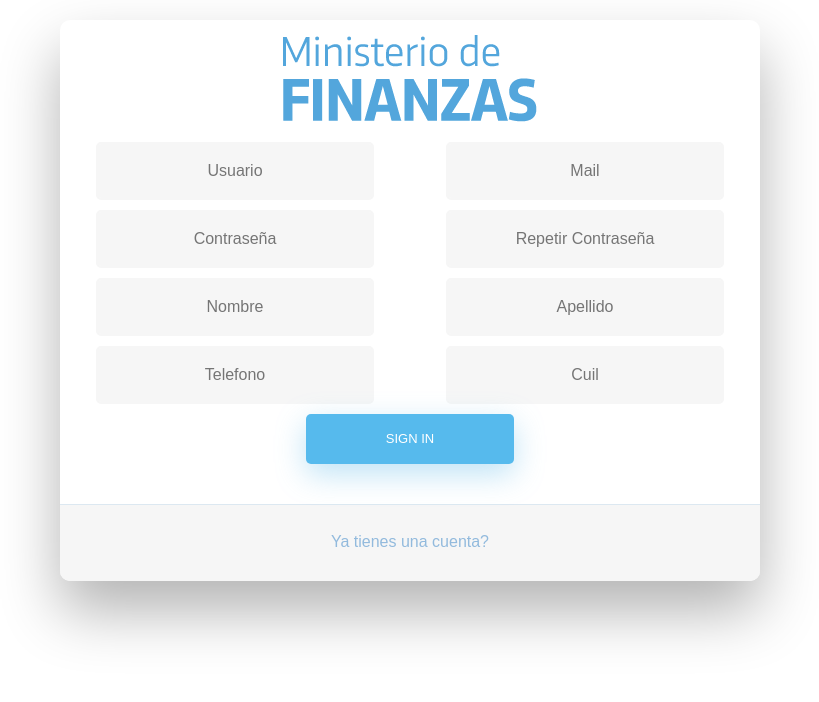
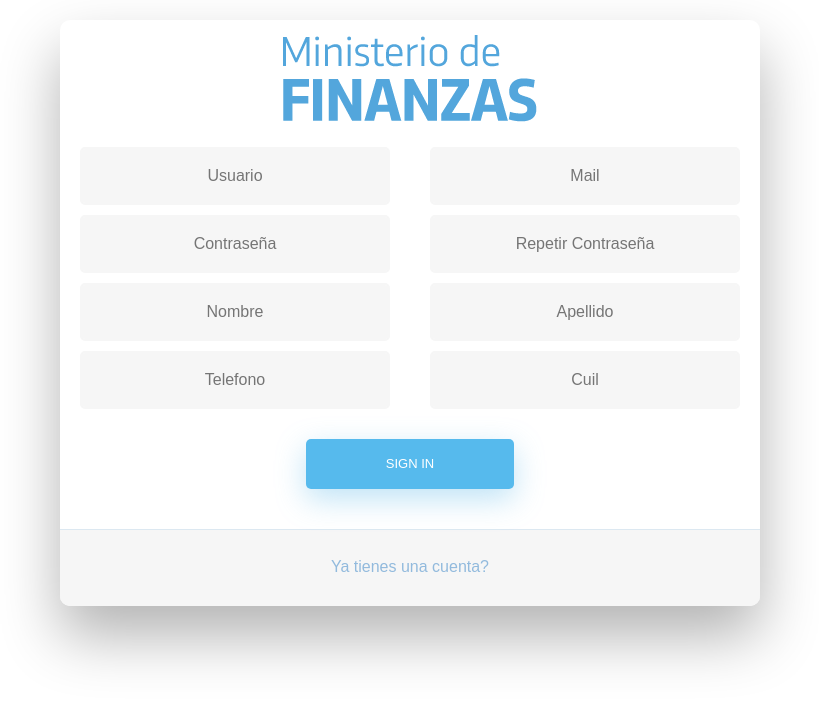
Before and after one commit to MateMar04/financiation, a React (Create React App) app in the folder financiation-react/: page / in a window 1280 px wide. Shown: the top 702 px of the page, without its empty margins (230-1049 px from the left). Built offline with nearby package versions, Linux system fonts and the light colour scheme.

Commit message:
Update signin.css
Mejoramos los campos input

```diff
--- a/financiation-react/src/assets/styles/signin.css
+++ b/financiation-react/src/assets/styles/signin.css
@@ -122,7 +122,7 @@ input[type=text], [type=password], input[type=tel], input[type=email]{
   display: inline-block;
   font-size: 16px;
   margin: 5px;
-  width: 85%;
+  width: 95%;
   border: 2px solid #f6f6f6;
   -webkit-transition: all 0.5s ease-in-out;
   -moz-transition: all 0.5s ease-in-out;
@@ -133,7 +133,7 @@ input[type=text], [type=password], input[type=tel], input[type=email]{
   border-radius: 5px 5px 5px 5px;
 }
 
-input[type=text]:focus {
+input[type=text]:focus ,[type=password]:focus , input[type=tel]:focus , input[type=email]:focus {
   background-color: #fff;
   border-bottom: 2px solid #5fbae9;
 }
@@ -273,4 +273,10 @@ input[type=text]:focus {
 #LOGOGOB{
   width: auto;
   margin: 15px;
+
 }
+
+.row{
+  margin-bottom: 20px;
+  margin-top: 5px;
+}
```
